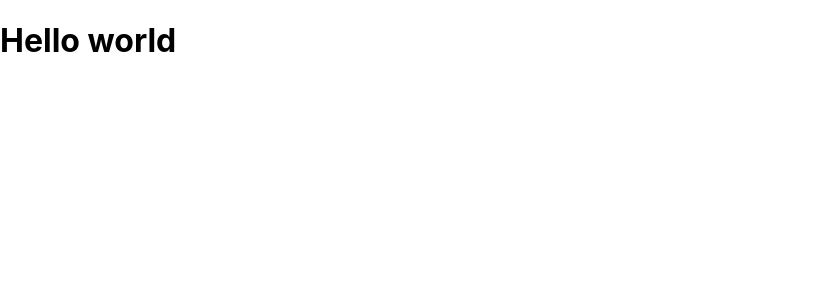
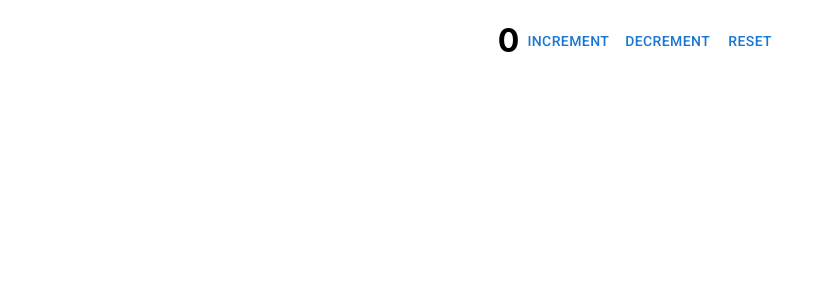
Before and after one commit to Vlada25/react-task31, a React (Create React App) app: page / in a window 1280 px wide. Shown: the top 300 px of the page, without its empty margins (0-833 px from the left). Built offline with nearby package versions, Linux system fonts and the light colour scheme.

Commit message:
created some paths

```diff
--- a/src/App.js
+++ b/src/App.js
@@ -1,10 +1,10 @@
 import React from "react";
+import CounterContainer from "./components/CounterContainer";
 
 function App() {
   return (
     <div>
-      <h1>Hello world
-      </h1>
+      <CounterContainer></CounterContainer>
     </div>
   );
 }
--- /dev/null
+++ b/src/components/Counter.js
@@ -0,0 +1,13 @@
+import React from 'react'
+import { Button } from '@mui/material'
+
+export default function Counter() {
+    return (
+        <div className="counter">
+            <h1>0</h1>
+            <Button>Increment</Button>
+            <Button>Decrement</Button>
+            <Button>Reset</Button>
+        </div>
+    )
+}
--- a/src/components/CounterContainer.js
+++ b/src/components/CounterContainer.js
@@ -1,11 +1,10 @@
 import React, { Component } from 'react'
+import Counter from './Counter'
 
 export default class CounterContainer extends Component {
     render() {
         return (
-            <div>
-
-            </div>
+           <Counter></Counter>
         )
     }
 }
--- a/src/index.css
+++ b/src/index.css
@@ -1,13 +1,18 @@
 body {
   margin: 0;
-  font-family: -apple-system, BlinkMacSystemFont, 'Segoe UI', 'Roboto', 'Oxygen',
-    'Ubuntu', 'Cantarell', 'Fira Sans', 'Droid Sans', 'Helvetica Neue',
+  font-family: -apple-system, BlinkMacSystemFont, "Segoe UI", "Roboto", "Oxygen",
+    "Ubuntu", "Cantarell", "Fira Sans", "Droid Sans", "Helvetica Neue",
     sans-serif;
   -webkit-font-smoothing: antialiased;
   -moz-osx-font-smoothing: grayscale;
 }
 
 code {
-  font-family: source-code-pro, Menlo, Monaco, Consolas, 'Courier New',
+  font-family: source-code-pro, Menlo, Monaco, Consolas, "Courier New",
     monospace;
 }
+
+.counter {
+  display: flex;
+  justify-content: center;
+}
```
Also changed, not shown: src/views/Counter/index.js (deleted, +0 -9 lines), src/views/Counter/style.js (deleted, +0 -9 lines).
